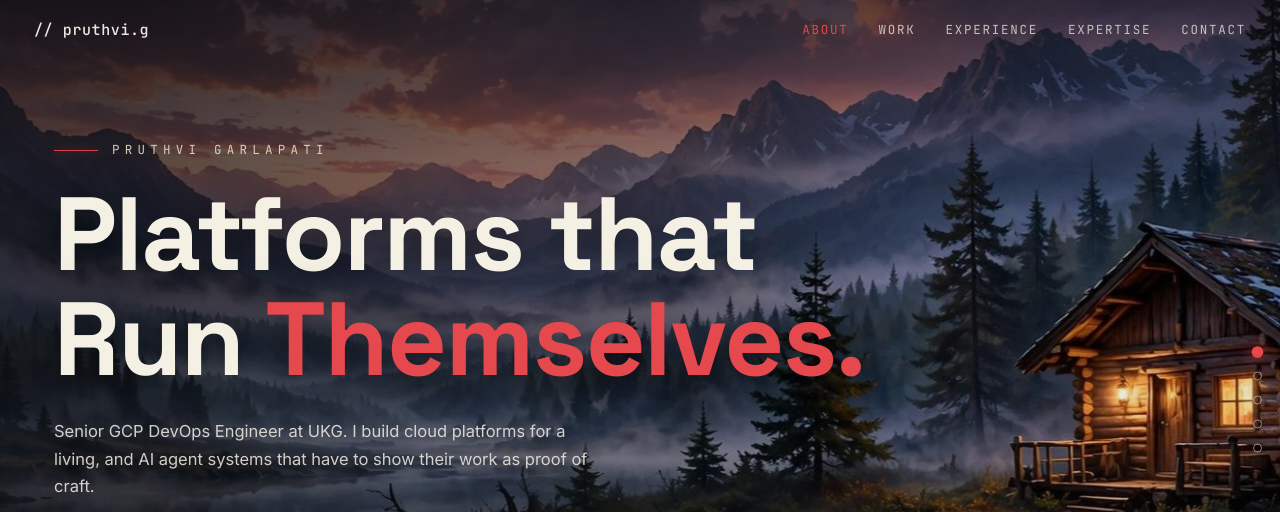
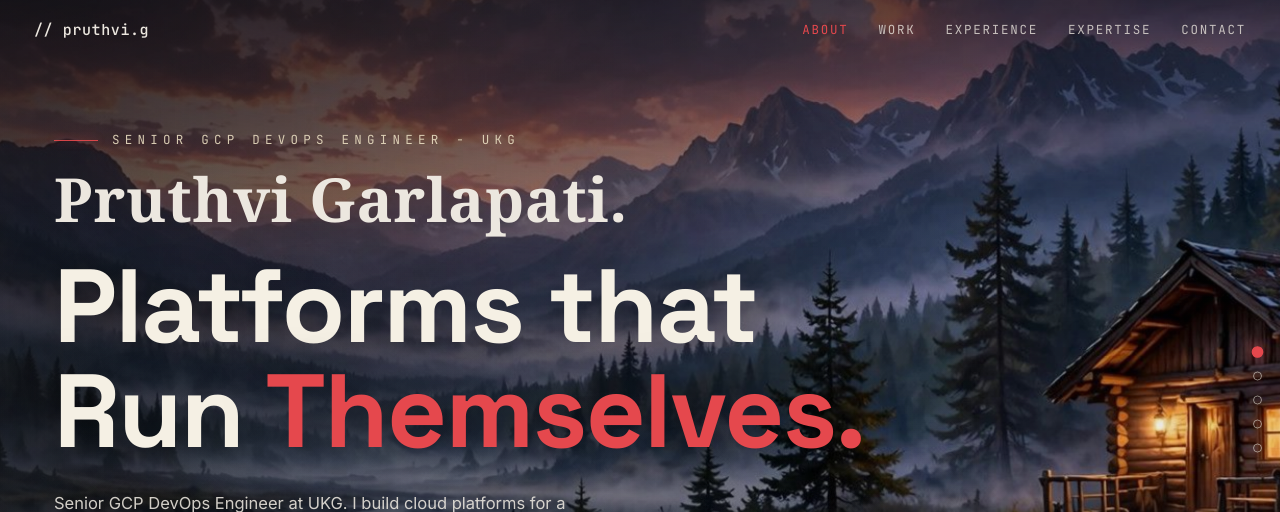
Before and after one commit to pruthvig1998/pruthvig1998, a plain HTML site: page docs/index.html in a window 1280 px wide. Shown: the top 512 px of the page. Drawn offline with nearby package versions, Linux system fonts and the light colour scheme.

Commit message:
Hero: full name as large serif display line with decode effect; eyebrow becomes role line

```diff
--- a/docs/index.html
+++ b/docs/index.html
@@ -59,6 +59,7 @@
   .hero-eyebrow{display:flex;align-items:center;gap:14px;font-family:var(--mono);font-size:12.5px;letter-spacing:.42em;
     text-transform:uppercase;color:var(--ivory);opacity:.92}
   .hero-eyebrow::before{content:"";width:44px;height:1px;background:var(--gold);box-shadow:0 0 10px rgba(229,72,77,.8)}
+  .hero-name-display{font-family:Georgia,"Times New Roman",serif;font-size:clamp(2.3rem,5vw,3.8rem);font-weight:700;color:var(--text);letter-spacing:.01em;line-height:1.08;margin:16px 0 4px}
   .hero-title{font-family:var(--head);font-weight:700;letter-spacing:-.015em;line-height:1.01;
     font-size:clamp(3.5rem,8.6vw,6.5rem);margin-top:22px;color:#F5F0E4;
     text-shadow:0 4px 44px rgba(0,0,0,.55)}
@@ -312,7 +313,8 @@
   <div class="hero-bg-wrap" aria-hidden="true"><div class="hero-bg"></div></div>
   <div class="hero-shade" aria-hidden="true"></div>
   <div class="hero-inner">
-    <div class="hero-eyebrow"><span id="hero-name">PRUTHVI GARLAPATI</span></div>
+    <div class="hero-eyebrow">SENIOR GCP DEVOPS ENGINEER - UKG</div>
+    <div class="hero-name-display" id="hero-name">Pruthvi Garlapati.</div>
     <h1 class="hero-title">Platforms that<br>Run <span class="accent">Themselves.</span></h1>
     <p class="hero-sub">Senior GCP DevOps Engineer at UKG. I build cloud platforms for a living, and AI agent systems that have to show their work as proof of craft.</p>
     <div class="hero-btns">
@@ -749,7 +751,7 @@
     try {
       var nameEl = document.getElementById("hero-name");
       if(nameEl){
-        var finalText = "PRUTHVI GARLAPATI";
+        var finalText = "Pruthvi Garlapati.";
         var glyphs = "ABCDEFGHIJKLMNOPQRSTUVWXYZ0123456789#/@<>-+*";
         var begun = false;
         var beginDecode = function(){
```
